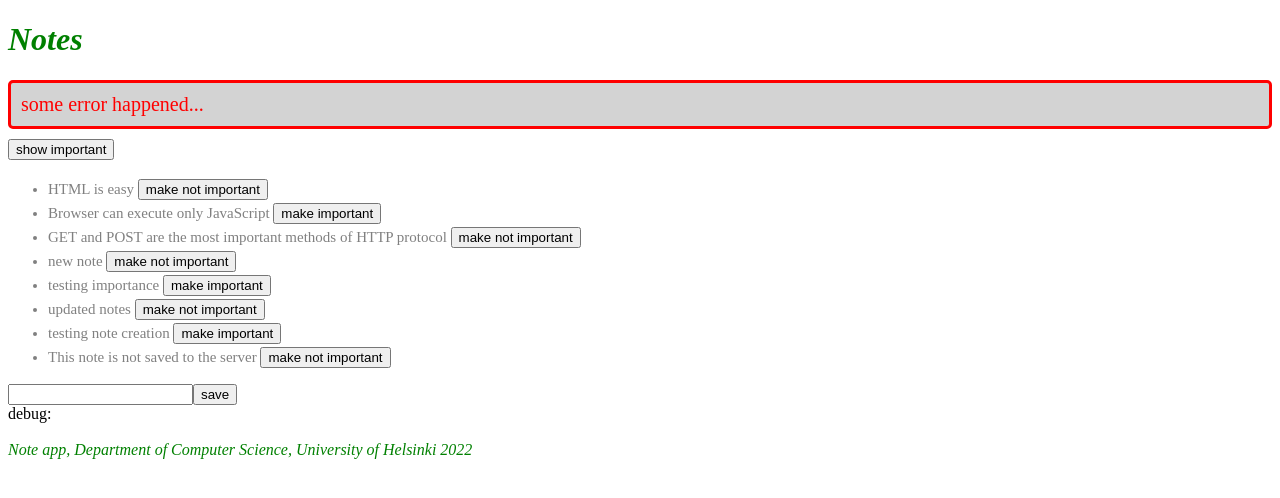
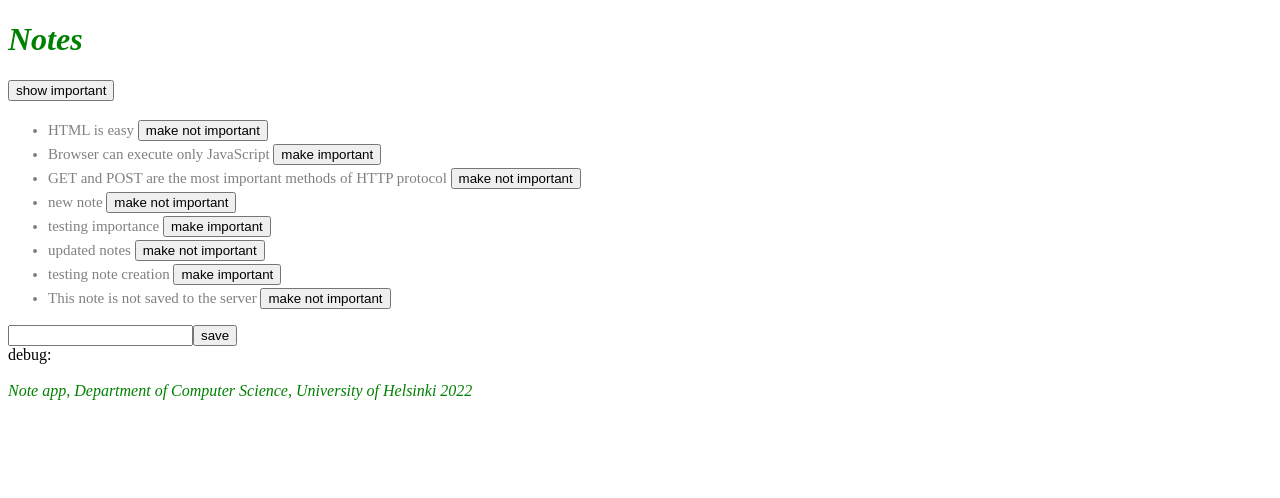
Before and after one commit to filmverse/-Part-2b-Communicating-with-server, a React (Create React App) app in the folder part1b/: page / in a window 1280 px wide. Shown: the top 498 px of the page. Built offline with nearby package versions, Linux system fonts and the light colour scheme; data requests are answered from the project's data file.

Commit message:
notes app has been updated

```diff
--- a/part1b/src/App.js
+++ b/part1b/src/App.js
@@ -6,8 +6,8 @@ const App = () => {
 
   const [ notes, setNotes ] = useState([])
   const [ newNote, setNewNote ] = useState('')
-  const [showAll, setShowAll] = useState(true)
-  const [errorMessage, setErrorMessage] = useState('some error happened...')
+  const [ showAll, setShowAll ] = useState(true)
+  const [ errorMessage, setErrorMessage ] = useState(null)
 
   const hook = () => {
     noteService.getAll().then(iNotes => {
@@ -39,14 +39,12 @@ const App = () => {
     ? notes
     : notes.filter(note => note.important === true)
 
-  console.log(showAll)
-
   const toggleImportanceOf = (id) => {
-    // console.log(`importance of ${id} needs to be toggled`)
-    // const url = `http://localhost:3001/notes/${id}`
     const note = notes.find(n => n.id === id)
     const changedNote = {...note, important: !note.important}
-    noteService.update(id, changedNote).then(iNotes => {
+
+    noteService
+      .update(id, changedNote).then(iNotes => {
         setNotes(notes.map(note => note.id !== id ? note : iNotes))
       })
       .catch(error => {
--- a/part1b/src/components/Note.js
+++ b/part1b/src/components/Note.js
@@ -5,7 +5,7 @@ const Note = ({ note, toggleImportance }) => {
         ? 'make not important' : 'make important'
 
     return (
-        <li className="note">
+        <li className='note'>
             {note.content} <button onClick={toggleImportance}>{label}</button>
         </li>
     )
```
Lines whose indentation alone changed are shown as unchanged.
